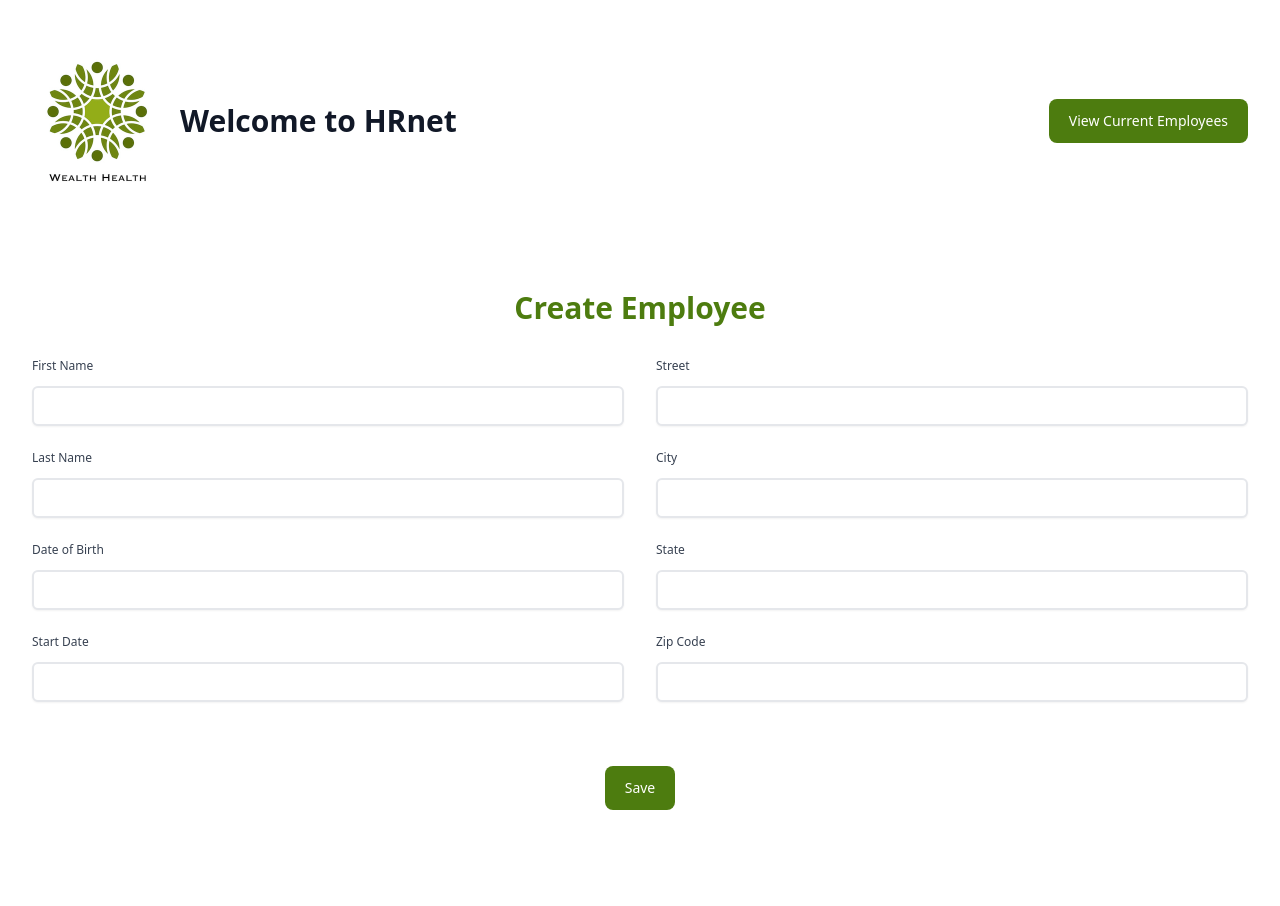
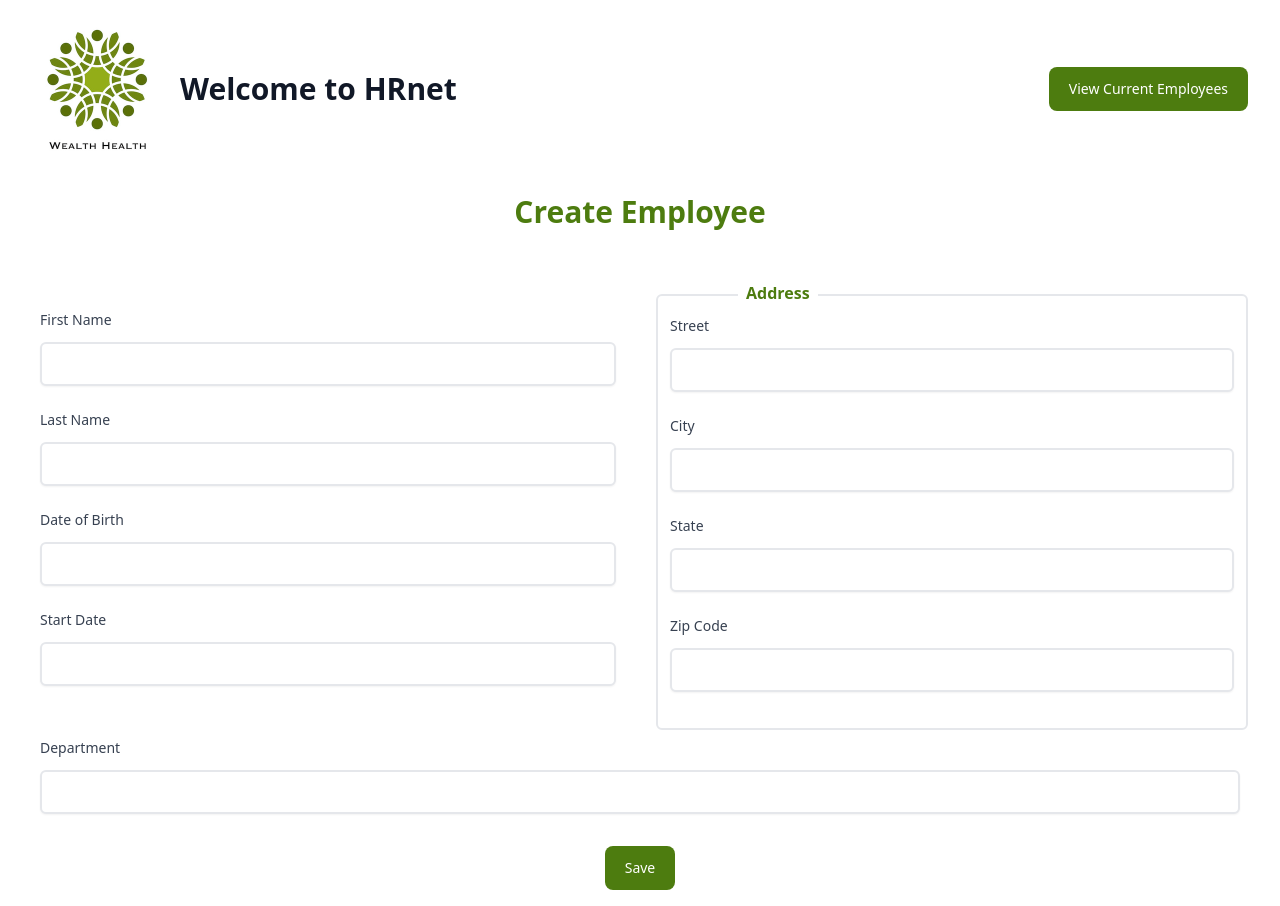
Before and after one commit to rockethelll/P14-HRNet, a React (Vite) app: page / in a window 1280 px wide. Before the commit the page ends 858 px from the top, so only its background shows below. Built offline with nearby package versions, Linux system fonts and the light colour scheme.

Commit message:
add last input on bottom form, fix css

```diff
--- a/src/components/Navbar/Navbar.jsx
+++ b/src/components/Navbar/Navbar.jsx
@@ -7,7 +7,7 @@ const Navbar = () => {
   const currentPath = location.pathname;
 
   return (
-    <nav className='mx-auto max-w-screen-xl px-4 py-8 sm:px-6 sm:py-12 lg:px-8'>
+    <nav className='mx-auto max-w-screen-xl px-4 py-4 sm:px-6 lg:px-8'>
       <div className='flex flex-col items-center justify-center sm:flex-row sm:justify-between'>
         <div className='flex items-center justify-center sm:justify-start'>
           <img src='./images/HRnet.png' alt='HRnet logo' />
--- a/src/pages/Home/Home.jsx
+++ b/src/pages/Home/Home.jsx
@@ -3,23 +3,30 @@ import Input from '@/ui/Input/Input';
 
 const Home = () => {
   return (
-    <div className='container mx-auto flex max-w-screen-xl flex-col justify-center px-4 py-8 sm:px-6 sm:py-12 lg:px-8'>
-      <h1 className='mb-6 text-center font-bold text-lime-700 md:text-2xl lg:text-3xl'>
+    <div className='container mx-auto flex max-w-screen-xl flex-col justify-center px-4 py-4 sm:px-6 lg:px-8'>
+      <h1 className='mb-16 text-center font-bold text-lime-700 md:text-2xl lg:text-3xl'>
         Create Employee
       </h1>
 
-      <form className='grid grid-cols-1 gap-4 md:grid-cols-2 lg:gap-8'>
-        <div className='space-y-6'>
+      <form className='grid grid-cols-1 gap-x-4 md:grid-cols-2 lg:gap-x-8'>
+        <div className='relative space-y-6 space-y-reverse rounded-md p-2 pb-2'>
+          <span></span>
           <Input label='First Name' />
           <Input label='Last Name' />
           <Input label='Date of Birth' />
           <Input label='Start Date' />
         </div>
-        <div className='space-y-6'>
+        <div className='relative space-y-6 space-y-reverse rounded-md border-2 p-3'>
+          <span className='absolute left-20 top-[-15px] bg-white px-2 font-bold text-lime-700'>
+            Address
+          </span>
           <Input label='Street' />
           <Input label='City' />
           <Input label='State' />
           <Input label='Zip Code' />
+        </div>
+        <div className='col-span-2 grid grid-cols-1 px-2'>
+          <Input label='Department' />
         </div>
         <div className='col-span-1 mt-8 flex justify-center md:col-span-2'>
           <Button title='Save' />
--- a/src/ui/Input/Input.jsx
+++ b/src/ui/Input/Input.jsx
@@ -1,13 +1,13 @@
 const Input = ({ label, type }) => {
   return (
     <div className='input-wrapper'>
-      <label className='my-2 block text-xs font-medium text-gray-700'>
+      <label className='my-2 block text-sm font-medium text-gray-700'>
         {label}
       </label>
 
       <input
         type={type || 'text'}
-        className='mt-1 w-full rounded-md border-2 border-gray-200 py-2 shadow-sm sm:text-sm'
+        className='mt-1 w-full rounded-md border-2 border-gray-200 py-2 pl-4 shadow-sm'
       />
     </div>
   );
```
